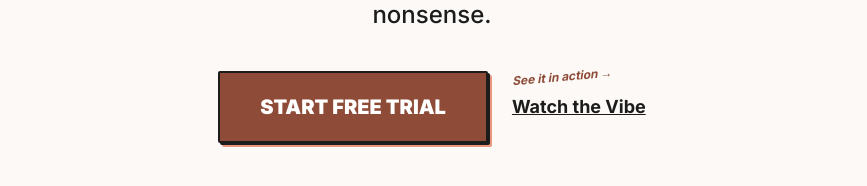
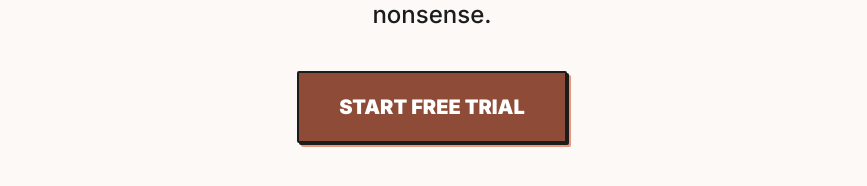
Before and after one commit to AbizadeHuseyn/bookinthat-landing, a website: page public/index.html in a window 1280 px wide. Shown: the part 768-954 px from the top of the page, without its empty margins (208-1075 px from the left). Drawn offline with nearby package versions, Linux system fonts and the light colour scheme.

Commit message:
Remove Watch the Vibe CTA from hero
Co-Authored-By: Claude Sonnet 4.6 <noreply@anthropic.com>

```diff
--- a/public/index.html
+++ b/public/index.html
@@ -183,10 +183,6 @@
 <a href="#contact" class="bg-primary text-white px-10 py-5 rounded-sm font-black text-xl paper-stack border-2 border-on-surface hover:translate-x-1 hover:translate-y-1 hover:shadow-none transition-all inline-block">
                         START FREE TRIAL
                     </a>
-<div class="relative group">
-<span class="absolute -top-6 left-0 text-xs font-bold text-primary italic rotate-[-5deg]">See it in action →</span>
-<a href="#contact" class="underline font-bold text-lg hover:text-primary">Watch the Vibe</a>
-</div>
 </div>
 </div>
 </section>
```
